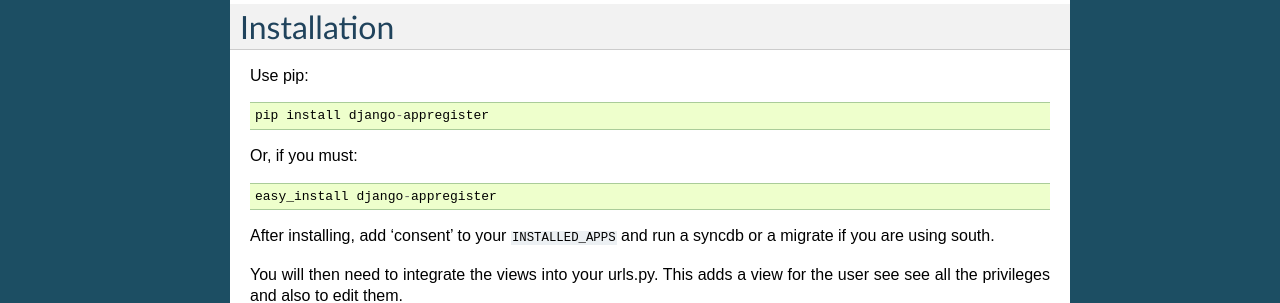
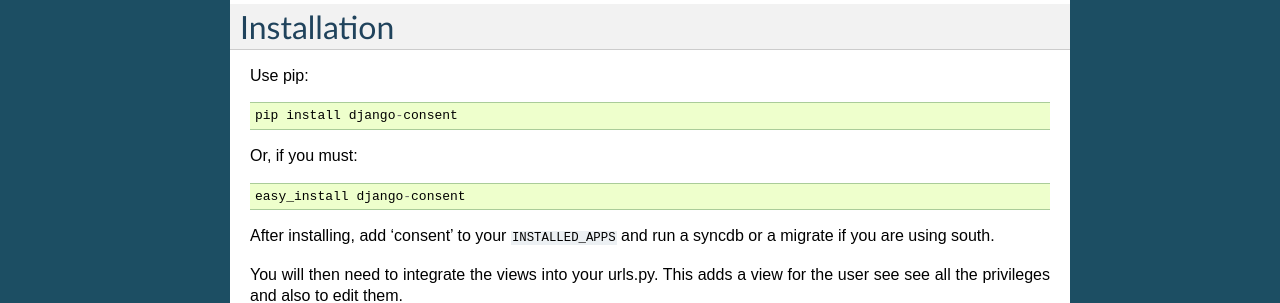
Before and after one commit to d0ugal/django-consent, a Sphinx documentation site: the page built from docs/index.rst, in a window 1280 px wide. Shown: the part 344-647 px from the top of the page. Built offline with Sphinx 7.4.7, drawn with Linux system fonts in a browser that asks for light colours; the version number could not be read and is left out.

Commit message:
Documentation fix.
Fixed a rather embarrassing typo in the docs, directing
people to install the wrong package. Ugh.

```diff
--- a/docs/index.rst
+++ b/docs/index.rst
@@ -25,11 +25,11 @@
 
 Use pip::
 
-    pip install django-appregister
+    pip install django-consent
 
 Or, if you must::
 
-    easy_install django-appregister
+    easy_install django-consent
 
 After installing, add 'consent' to your ``INSTALLED_APPS`` and run a syncdb or
 a migrate if you are using south.
```
